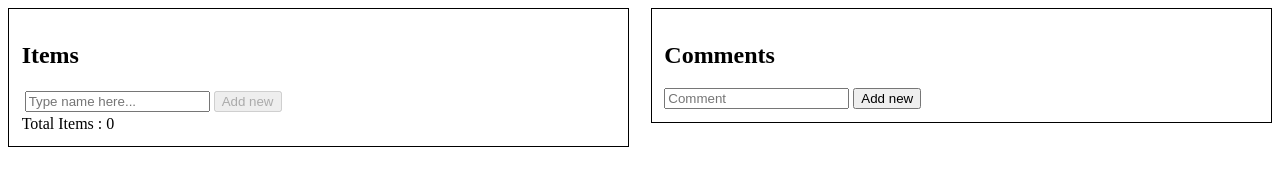
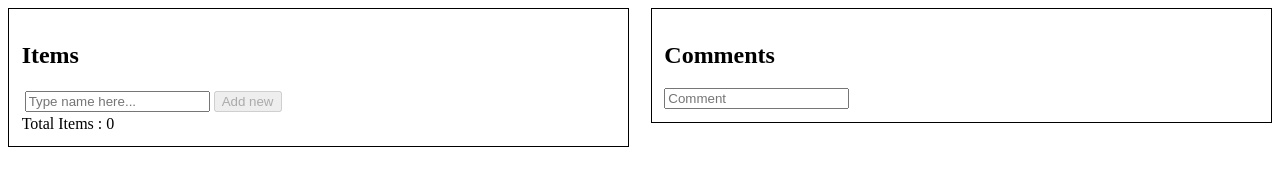
Before and after one commit to AnatoliiKozanbaiev/angular_js_local_storage_app, a website: page index.html in a window 1280 px wide. Drawn offline with nearby package versions, Linux system fonts and the light colour scheme; some packages are replaced by stand-ins of ours; a script that the page names is missing.

Commit message:
fixed button

```diff
--- a/index.html
+++ b/index.html
@@ -51,7 +51,7 @@
 
   <section class="col-right">
     <h2 class="app-headline">{{ appHeadline }}</h2>
-    <form name="frm2">
+    <form>
       <div ng-repeat="item in items">
         <p>
           {{ item.comment }}
@@ -66,7 +66,7 @@
 
       </div>
       <input type="text" name="comment" ng-model="comment" placeholder="Comment">
-      <button ng-click="addComment()" ng-disabled="frm2.$invalid">Add new</button>
+      <button ng-click="addComment()" ng-disabled="!comment.length" hidden>Add new</button>
     </form>
   </section>
 
```
